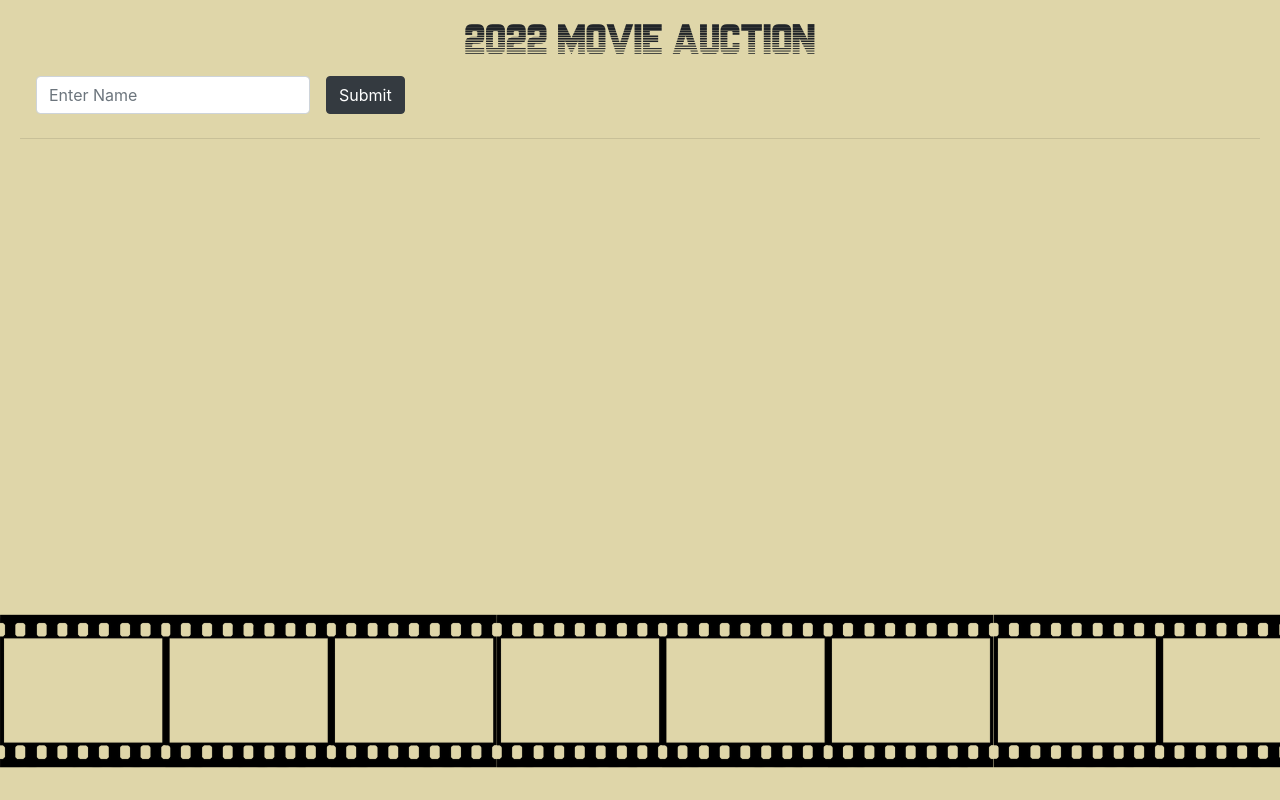
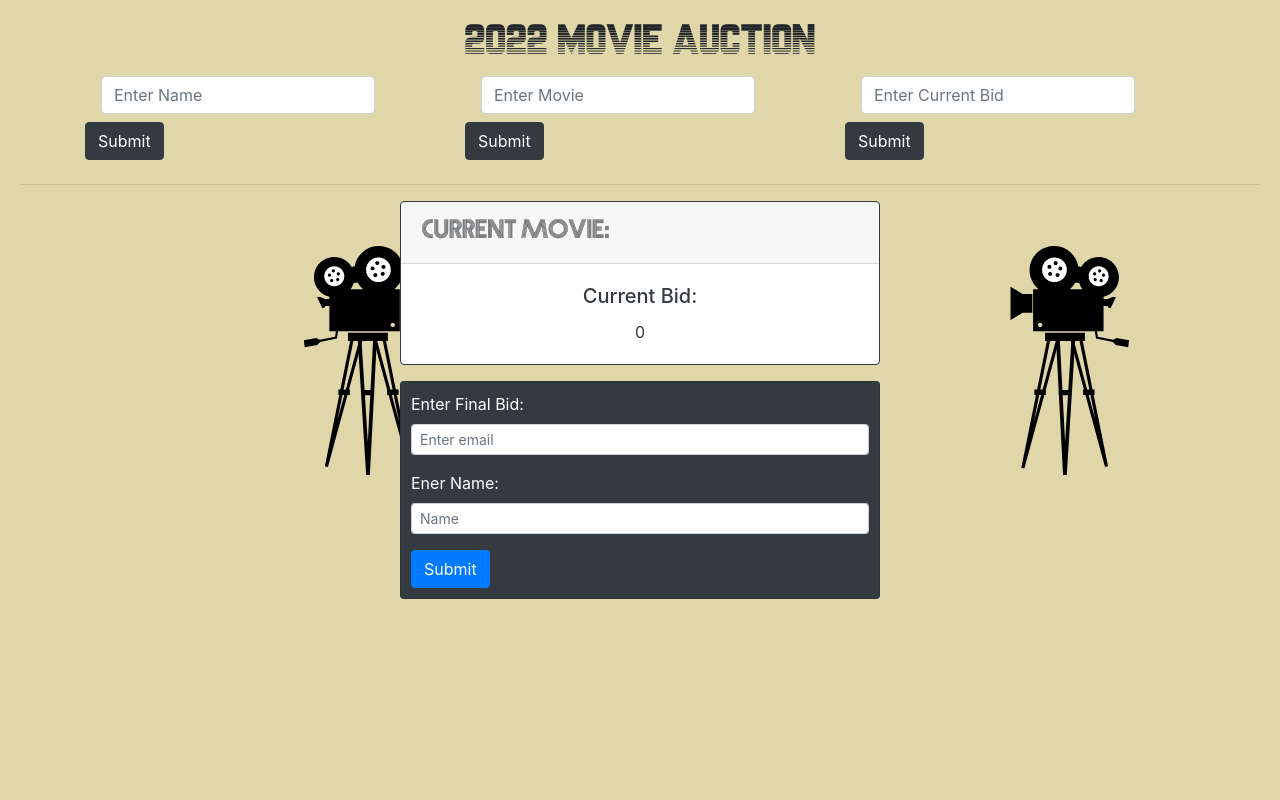
Before and after one commit to alex-aaron/2022-movie-auction, a PHP site: page / in a window 1280 px wide. Run offline with PHP 8.4, Linux system fonts and the light colour scheme.

Commit message:
implemented add movie and bid to card

```diff
--- a/index.html
+++ b/index.html
@@ -11,16 +11,64 @@
   <body>
     <h1 id='title'>2022 MOVIE AUCTION</h1>
 
-    <div id='name-input-container'>
+    <div id='name-input-container' class='container'>
+      <div class='row'>
+        <div class='col-sm'>
           <form class='form-inline' id='name-input-form'>
             <div class="form-group mx-sm-3 mb-2">
-         <label for="inputPassword2" class="sr-only">Password</label>
+             <label for="name" class="sr-only">Name</label>
              <input type="text" class="form-control" id="participant" placeholder="Enter Name">
            </div>
              <button type="submit" class="btn btn-dark mb-2">Submit</button>
           </form>
         </div>
+        <div class='col-sm'>
+          <form class='form-inline' id='movie-input-form'>
+            <div class="form-group mx-sm-3 mb-2">
+             <label for="name" class="sr-only">Movie</label>
+             <input type="text" class="form-control" id="movie" placeholder="Enter Movie">
+           </div>
+             <button type="submit" class="btn btn-dark mb-2">Submit</button>
+          </form>
+        </div>
+        <div class='col-sm'>
+          <form class='form-inline' id='bid-input-form'>
+            <div class="form-group mx-sm-3 mb-2">
+             <label for="name" class="sr-only">Name</label>
+             <input type="text" class="form-control" id="bid" placeholder="Enter Current Bid">
+           </div>
+             <button type="submit" class="btn btn-dark mb-2">Submit</button>
+          </form>
+        </div>
+      </div>
+    </div>
     <hr>
+
+    <div id="bid-container">
+      <div class="card border-dark mb-3 mx-auto" id='bid-card' style="max-width: 30rem;">
+        <div class="card-header"><h4 id='movie-text'>Current Movie:</h4></div>
+        <div class="card-body text-dark">
+        <h5 class="card-title">Current Bid:</h5>
+        <p class="card-text" id='bid-text'>0</p>
+      </div>
+    </div>
+
+    <div class="card text-white bg-dark mb-3 mx-auto" style="max-width: 30rem;">
+      <div id='final-submission-container'>
+        <form id='final-submission'>
+          <div class="form-group">
+            <label for="final-bid">Enter Final Bid:</label>
+            <input type="text" class="form-control form-control-sm" id="final-bid-input" aria-describedby="emailHelp" placeholder="Enter email">
+          </div>
+          <div class="form-group">
+            <label for="final-name">Ener Name:</label>
+            <input type="text" class="form-control form-control-sm" id="final-name-input" placeholder="Name">
+          </div>
+          <button type="submit" class="btn btn-primary">Submit</button>
+        </form>
+      </div>
+    </div>
+
     <div id='names-container'>
 
     </div>
--- a/index.js
+++ b/index.js
@@ -1,21 +1,52 @@
 document.addEventListener("DOMContentLoaded", () => {
     console.log('page loaded!');
 
-    let form = document.getElementById('name-input-form');
+    let nameForm = document.getElementById('name-input-form');
+    let movieForm = document.getElementById('movie-input-form');
+    console.log(movieForm);
+    let bidForm = document.getElementById('bid-input-form');
+    let bid = document.getElementById('bid');
     let name = document.getElementById('participant');
+    let movie = document.getElementById('movie');
     let newCost = document.getElementById('costInput');
+    let finalSubmissionForm = document.getElementById('final-submission');
+    console.log(finalSubmissionForm);
+    let finalName = document.getElementById('final-name-input');
+    let finalBid = document.getElementById('final-bid-input');
 
-    form.addEventListener('submit', function(e){
+    nameForm.addEventListener('submit', function(e){
       e.preventDefault();
       createNameCard(name.value);
+      name.value = "";
+    });
+
+    movieForm.addEventListener('submit', function(e){
+      e.preventDefault();
+      addCurrentMovie(movie.value);
+      movie.value = "";
+    });
+
+    bidForm.addEventListener('submit', function(e){
+      e.preventDefault();
+      addCurrentBid(bid.value);
+      bid.value = "";
+    });
+
+    finalSubmissionForm.addEventListener('submit', function(e){
+      e.preventDefault();
+      let movieElement = document.getElementById('movie-text');
+      let movie = movieElement.innerText.split(": ")[1];
+      addMovieToParticipant(movie, finalName.value, finalBid.value);
     });
 });
+
 
 function createNameCard(name){
   let namesDiv = document.getElementById('names-container');
 
   let nameCard = document.createElement('div');
   nameCard.className = 'card bg-dark text-white';
+  nameCard.setAttribute('id', name);
   let innerDiv = document.createElement('div');
   innerDiv.className = 'card-body';
   let title = document.createElement('h4');
@@ -28,6 +59,73 @@ function createNameCard(name){
 
   innerDiv.append(title);
   nameCard.append(innerDiv);
+
+  let nameTable = addTableToCard(name);
+  nameCard.append(nameTable);
   namesDiv.append(nameCard);
+
+
   namesDiv.append(space);
 }
+
+function addCurrentMovie(movie){
+  let movieHeading = document.getElementById('movie-text');
+  movieHeading.innerHTML = `Current Movie: ${movie}`;
+}
+
+function addCurrentBid(bid){
+  let bidHeading = document.getElementById('bid-text');
+  bidHeading.innerHTML = `${bid}`;
+}
+
+function addTableToCard(name){
+  console.log('hit this condition');
+
+  let myTable = document.createElement('table');
+  myTable.className = 'table table-striped';
+  myTable.setAttribute('id', `table-${name}`);
+
+  let thead = document.createElement('thead');
+  thead.innerHTML = `
+    <tr>
+      <th scope='col'>#</th>
+      <th scope='col'>Movie</th>
+      <th scope='col'>Amount</th>
+    </tr>
+  `;
+  let tbody = document.createElement('tbody');
+  tbody.setAttribute('id', `body-${name}`)
+
+  myTable.append(thead);
+  myTable.append(tbody);
+
+  return myTable;
+}
+
+function addMovieToParticipant(movie, name, bid){
+  console.log(bid);
+  let tbody = document.getElementById(`body-${name}`);
+  let row = document.createElement('tr');
+  let num;
+
+  if (tbody.lastChild === null){
+    row.innerHTML = `
+        <th scope='col' class='movie-num' id=name + "-movie-" + "1">1</th>
+        <th scope='col'>${movie}</th>
+        <th scope='col'>${bid}</th>
+    `;
+  } else {
+    let previous = tbody.lastChild.getElementsByClassName('movie-num')[0].textContent;
+    let num = parseInt(previous) + 1;
+    row.innerHTML = `
+        <th scope='col' class='movie-num' id=name + "-movie-" + num>${num}</th>
+        <th scope='col'>${movie}</th>
+        <th scope='col'>${bid}</th>
+    `;
+
+  }
+
+  tbody.append(row);
+
+  // x.firstChild.getElementsByClassName('movie-num')[0].textContent
+}
--- a/styles.css
+++ b/styles.css
@@ -1,7 +1,7 @@
 
 body {
   padding: 20px;
-  background-image: url("./images/filmbg3.png");
+  background-image: url("./images/filmbg4.png");
 }
 
 @font-face {
@@ -14,6 +14,10 @@ body {
   src: url("./fonts/TravelingTypewriter.ttf");
 }
 
+@font-face {
+  font-family: movie;
+  src: url("./fonts/Prisma.ttf");
+}
 
 #title {
   font-family: title;
@@ -27,3 +31,19 @@ body {
 #names-container {
   padding: 10px;
 }
+
+#movie-text {
+  font-family: movie;
+}
+
+.card-title {
+  text-align: center;
+}
+
+.card-text {
+  text-align: center;
+}
+
+#final-submission-container {
+  padding: 10px;
+}
```
Also changed, not shown: fonts/Corleone.TTF (added), fonts/Prisma.ttf (added), images/filmbg4.png (added). Lines whose indentation alone changed are shown as unchanged.
